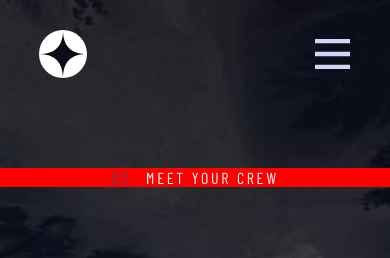
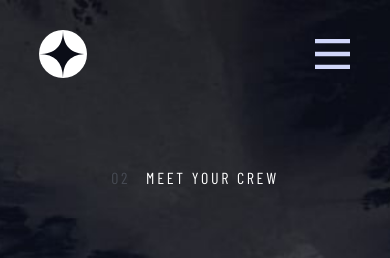
Before and after one commit to John-Alz/space-tourism, a React (Vite) app: page /crew in a window 390 px wide. Shown: the top 258 px of the page. Built offline with nearby package versions, Linux system fonts and the light colour scheme; a web font is replaced by a local one.

Commit message:
fix: responsive crew.

```diff
--- a/src/Components/Crew/Crew.scss
+++ b/src/Components/Crew/Crew.scss
@@ -296,7 +296,7 @@
 
         &-lone {
             margin-top: 0;
-            background-color: red;
+            // background-color: red;
         }
     }
 
```
